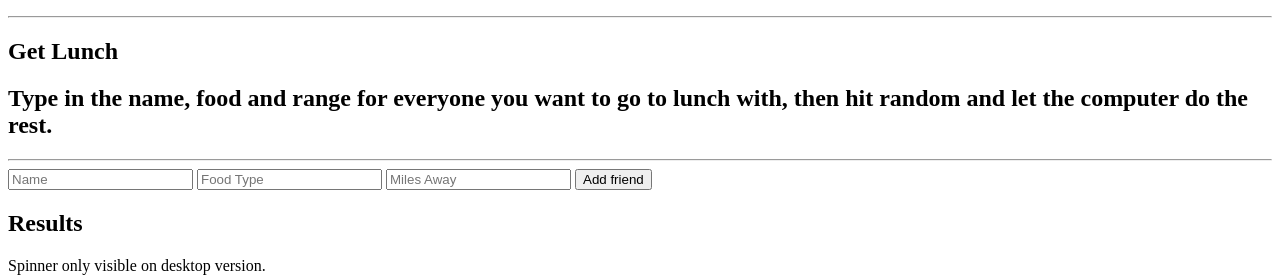
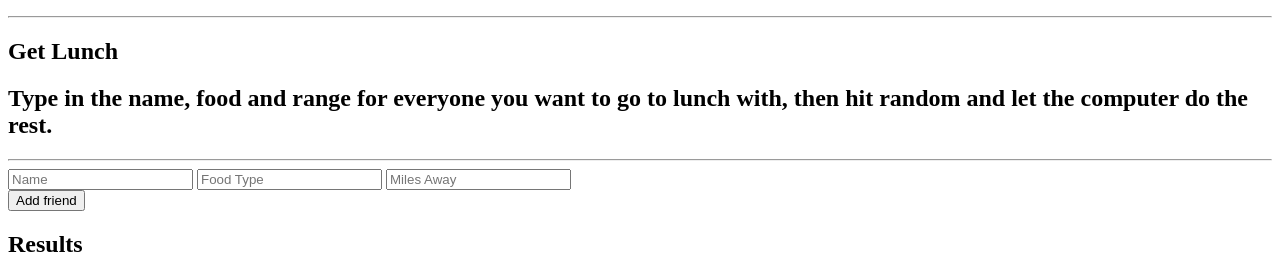
Before and after one commit to mkidushim/c4_final_project, a PHP site: page /lunch2.0.html in a window 1280 px wide. Shown: the part 153-432 px from the top of the page. Run offline with PHP 8.4, Linux system fonts and the light colour scheme; some libraries are stand-ins or nearby versions.

```diff
--- a/lunch2.0.html
+++ b/lunch2.0.html
@@ -80,12 +80,13 @@
             </div>
             <div class="col-md-8 col-md-offset-3">
                 <form id="lunch" class="">
-                    <input id="name" class="col-xs-9 col-xs-offset-2 col-md-6 col-md-offset-2" type="text" name="name" placeholder="Name">
-                    <input id="food" class="col-xs-9 col-xs-offset-2 col-md-6 col-md-offset-2" type="text" name="food1" placeholder="Food Type">
-                    <input id="range" class="col-xs-9 col-xs-offset-2 col-md-2 col-md-offset-3" type="text" name="range" placeholder="Miles Away">
-
-                    <button type="button" id="lunch_b" class="lunch_b col-xs-5 col-xs-offset-2 col-md-3 col-md-offset-5">Add friend</button>
-                   <!-- <button id="add_all" class="col-xs-4 col-md-2" type="button">Random</button>
+                    <input id="name" class="text-center col-xs-9 col-xs-offset-2 col-md-5 col-md-offset-2" type="text" name="name" placeholder="Name">
+                    <input id="food" class="text-center col-xs-9 col-xs-offset-2 col-md-5 col-md-offset-2" type="text" name="food1" placeholder="Food Type">
+                    <input id="range" class="text-center col-xs-9 col-xs-offset-2 col-md-3 col-md-offset-3" type="text" name="range" placeholder="Miles Away">
+                    <div id='buttons' class="col-md-12">
+                        <button type="button" id="lunch_b" class="lunch_b col-xs-5 col-xs-offset-2 col-md-3 col-md-offset-1">Add friend</button>
+                    </div>
+                    <!-- <button id="add_all" class="col-xs-4 col-md-2" type="button">Random</button>
                     <button id="add_rest_names" class="col-md-1" type="button">Save</button>-->
                 </form>
             </div>
@@ -96,19 +97,17 @@
             <div class="col-md-6">
                 <div id="map-canvas2"></div>
                 <div id="results" class="panel">
-                  <h2>Results</h2>
-                  <ul id="places"></ul>
+                    <h2>Results</h2>
+                    <ul id="places"></ul>
                 </div>
             </div>
             <p class="visible-xs text-center">Spinner only visible on desktop version.</p>
-             <canvas id="wheelcanvas" class="hidden-xs" width="400" height="400"></canvas>
+            <canvas id="wheelcanvas" class="hidden-xs" width="400" height="400"></canvas>
             <div class="clearfix"></div>
         </div>
     </div>
 </div>
-
 <!-- /.container -->
-
 <footer>
     <div class="container">
         <div class="row">
```
Also changed, not shown: account_create.html (+5 -5 lines), business-casual.css (+4 -4 lines), final.js (+5 -4 lines).
